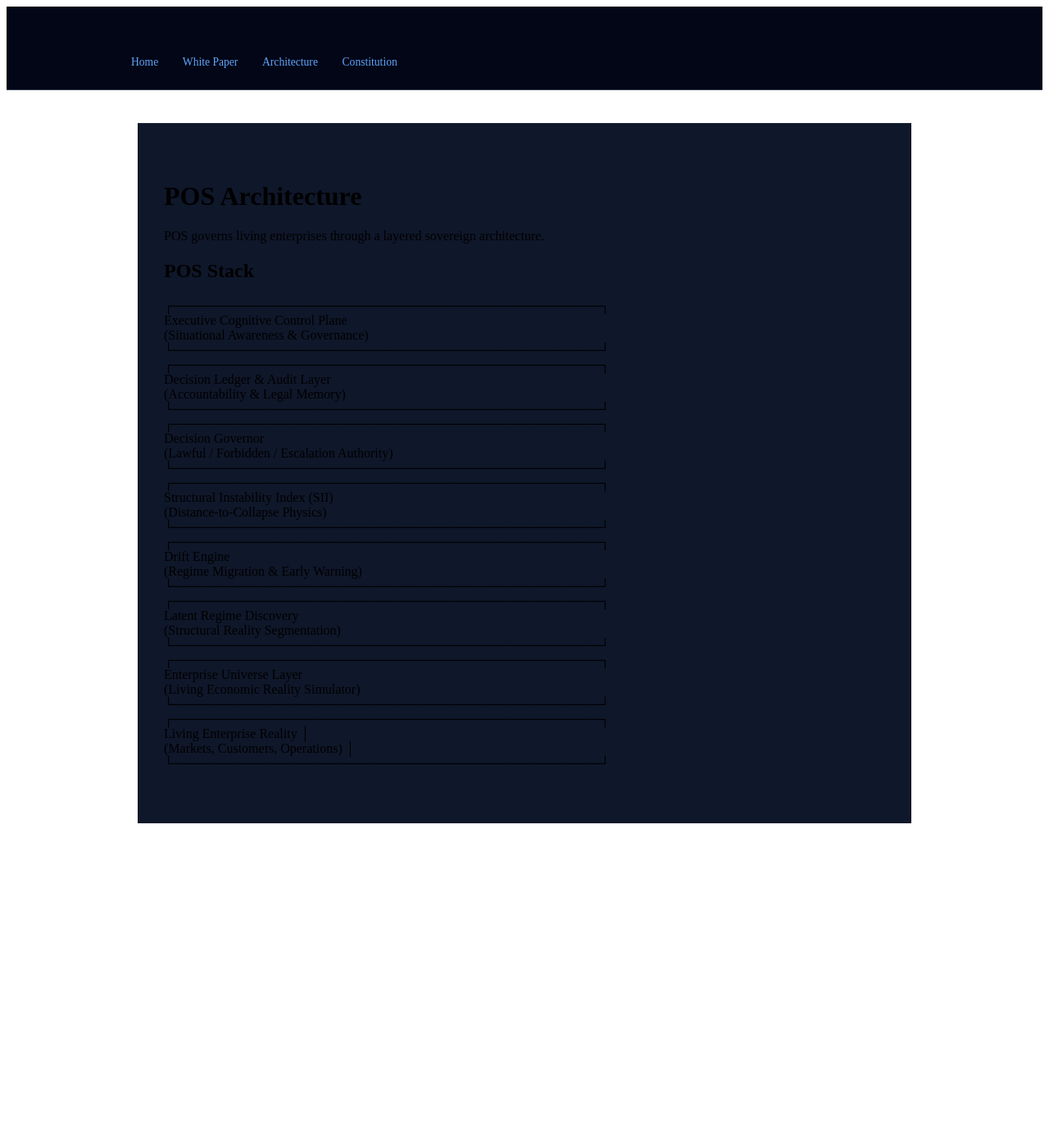
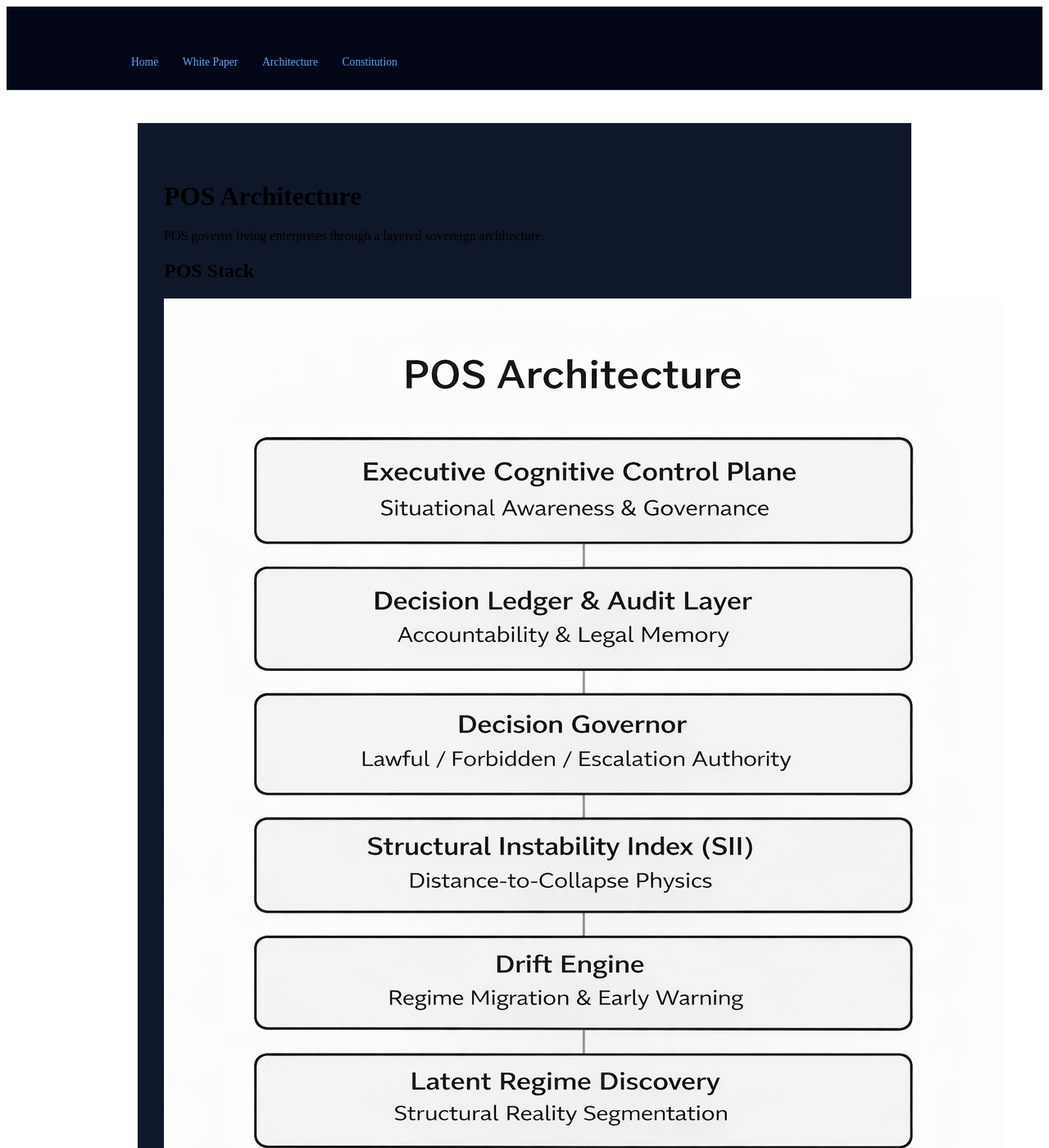
Before and after one commit to 98412senthil-sketch/pos-doctrine, a Jekyll site: the page built from architecture/index.md, in a window 1280 px wide and 1400 px high. Shown: the whole window at 82% size. Built offline with Jekyll 4.4.1, drawn with Linux system fonts in a browser that asks for light colours; our own code applies the rules of GitHub Pages for plain Markdown files.

Commit message:
Update POS stack section and add architecture image
Removed detailed descriptions of the POS stack layers and added an image.

```diff
--- a/architecture/index.md
+++ b/architecture/index.md
@@ -4,35 +4,4 @@ POS governs living enterprises through a layered sovereign architecture.
 
 ## POS Stack
 
-┌──────────────────────────────────────────────┐
-   Executive Cognitive Control Plane
-   (Situational Awareness & Governance)
-└──────────────────────────────────────────────┘
-┌──────────────────────────────────────────────┐
-  Decision Ledger & Audit Layer
-  (Accountability & Legal Memory)
-└──────────────────────────────────────────────┘
-┌──────────────────────────────────────────────┐
- Decision Governor
- (Lawful / Forbidden / Escalation Authority)
-└──────────────────────────────────────────────┘
-┌──────────────────────────────────────────────┐
- Structural Instability Index (SII)
- (Distance-to-Collapse Physics)
-└──────────────────────────────────────────────┘
-┌──────────────────────────────────────────────┐
- Drift Engine
- (Regime Migration & Early Warning)
-└──────────────────────────────────────────────┘
-┌──────────────────────────────────────────────┐
- Latent Regime Discovery
- (Structural Reality Segmentation)
-└──────────────────────────────────────────────┘
-┌──────────────────────────────────────────────┐
- Enterprise Universe Layer
- (Living Economic Reality Simulator)
-└──────────────────────────────────────────────┘
-┌──────────────────────────────────────────────┐
- Living Enterprise Reality                     │
- (Markets, Customers, Operations)              │
-└──────────────────────────────────────────────┘
+![POS Architecture](/pos-doctrine/assets/POS-Architecture-image.png)
```
